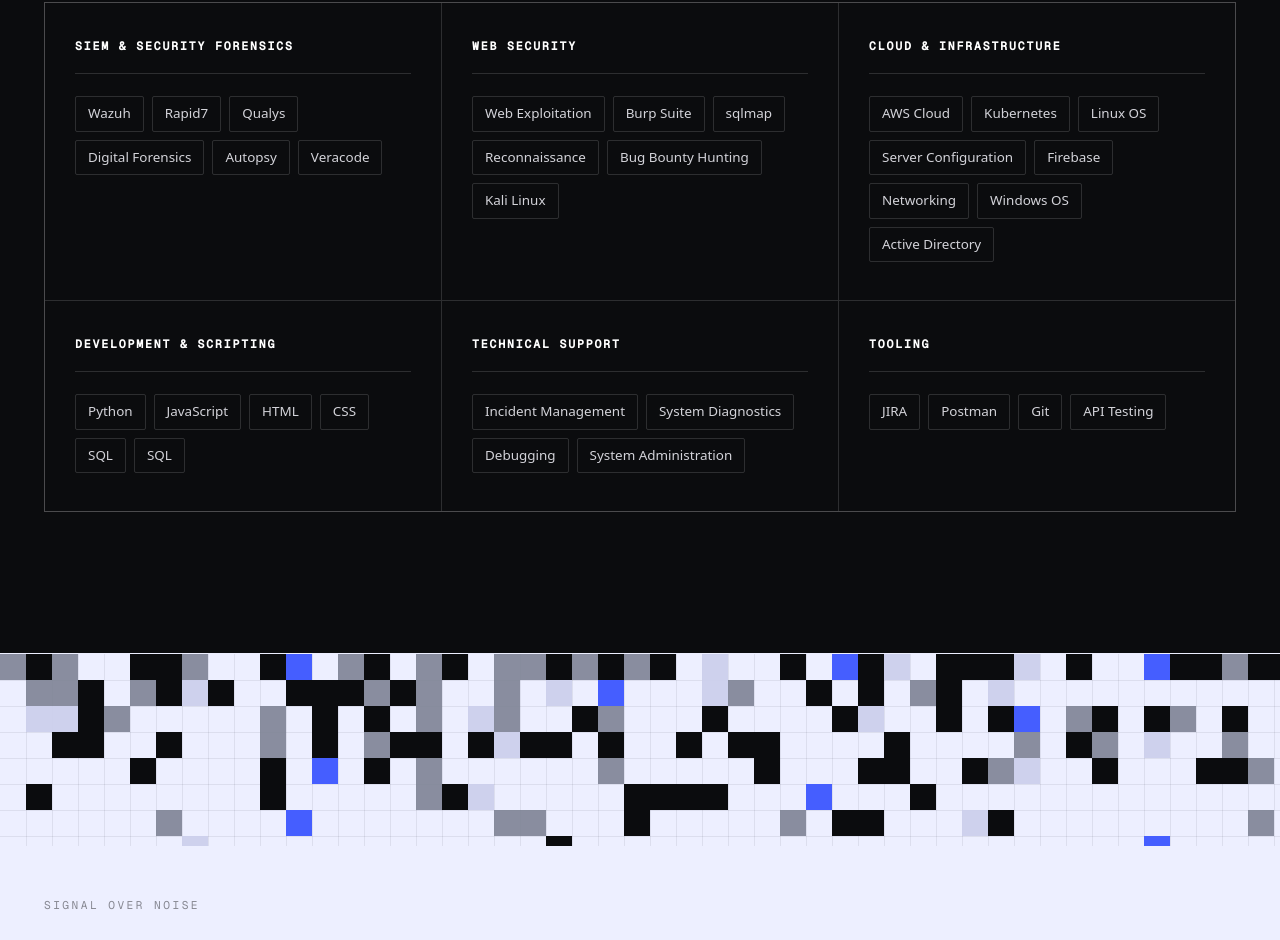
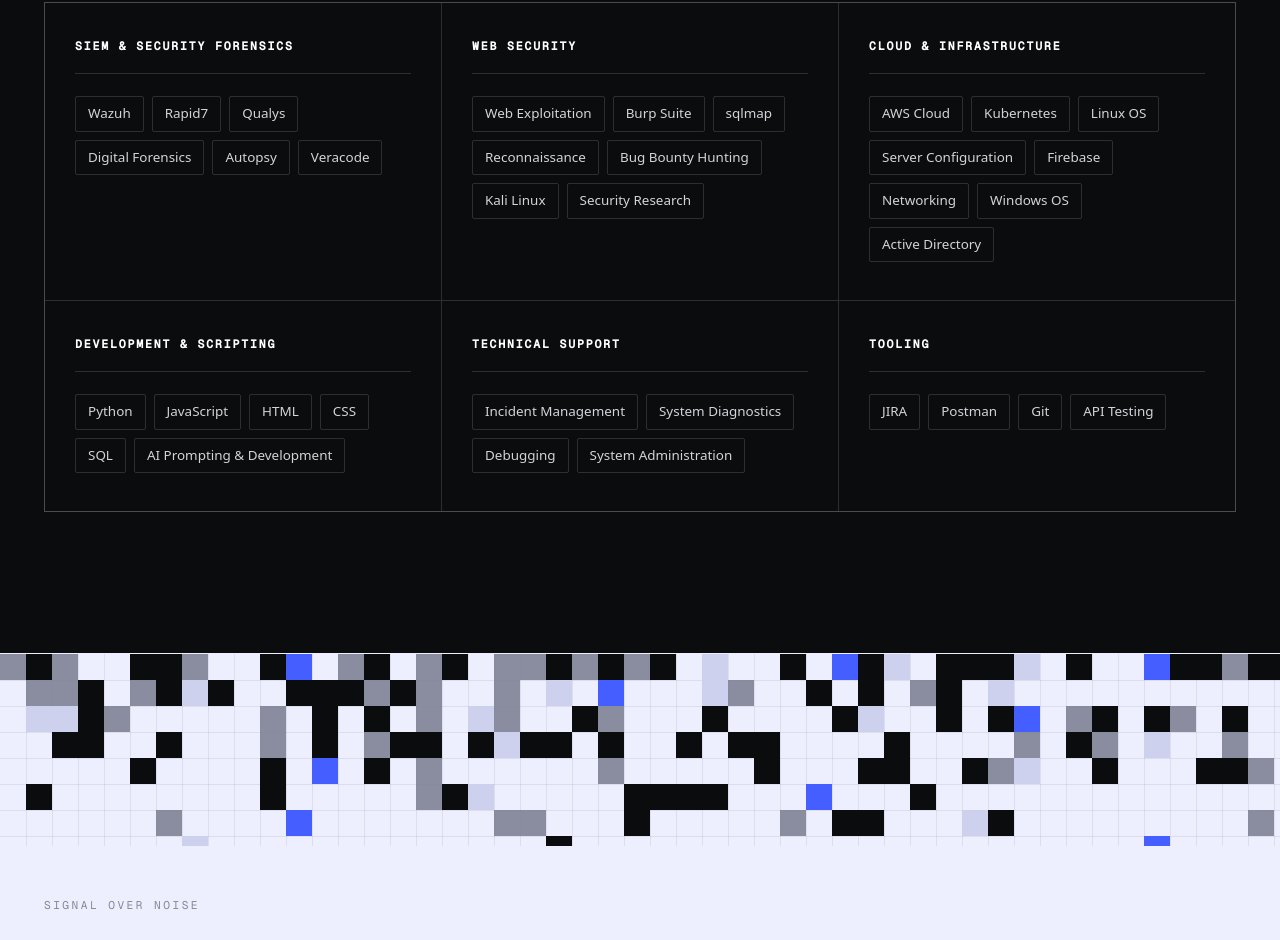
Before and after one commit to joshmainaa7/MyPortfolio, a plain HTML site: page index.html in a window 1280 px wide. Shown: the part 2765-3705 px from the top of the page. Drawn offline with nearby package versions, Linux system fonts and the light colour scheme; animation ran at ten frames a second; a web font is replaced by a local one.

Commit message:
Add 'Security Research' and 'AI Prompting & Development' tags

```diff
--- a/index.html
+++ b/index.html
@@ -177,6 +177,7 @@
         <ul class="tags">
           <li>Web Exploitation</li><li>Burp Suite</li><li>sqlmap</li>
           <li>Reconnaissance</li><li>Bug Bounty Hunting</li><li>Kali Linux</li>
+          <li>Security Research</li>
         </ul>
       </article>
 
@@ -191,7 +192,7 @@
       <article class="domain reveal">
         <h3 class="domain__name">Development &amp; Scripting</h3>
         <ul class="tags">
-          <li>Python</li><li>JavaScript</li><li>HTML</li><li>CSS</li><li>SQL</li><li>SQL</li>
+          <li>Python</li><li>JavaScript</li><li>HTML</li><li>CSS</li><li>SQL</li><li>AI Prompting & Development</li>
         </ul>
       </article>
 
```
